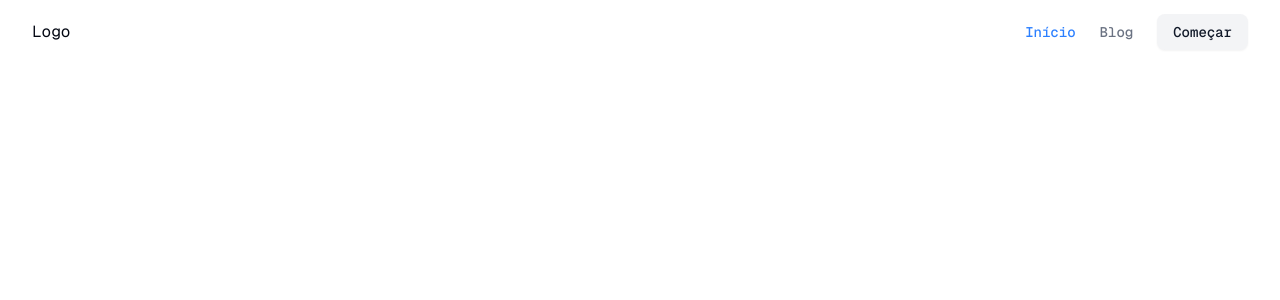
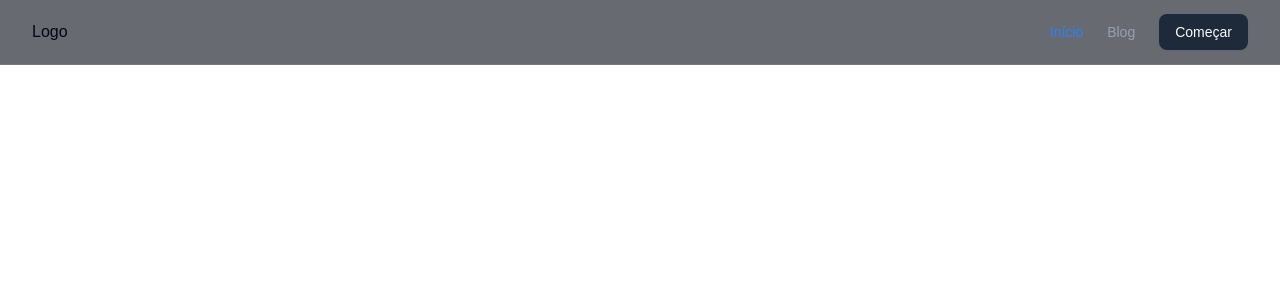
Before and after one commit to igorfbarbosa/landing-page-rocketseat, a Next.js app: page / in a window 1280 px wide. Shown: the top 300 px of the page. Built offline with nearby package versions, Linux system fonts and the light colour scheme.

Commit message:
Fundamentos do Next.js - Criando o Layout

```diff
--- /dev/null
+++ b/src/components/layout/index.ts
@@ -0,0 +1 @@
+export * from './layout'
--- /dev/null
+++ b/src/components/layout/layout.tsx
@@ -0,0 +1,15 @@
+import type { ReactNode } from 'react'
+import { Header } from '../header'
+
+interface LayoutProps {
+  children: ReactNode
+}
+
+export function Layout({ children }: LayoutProps) {
+  return (
+    <div className="relative flex min-h-screen flex-col dark">
+      <Header />
+      <main className="flex-1 flex flex-col mb-12">{children}</main>
+    </div>
+  )
+}
--- a/src/pages/_app.tsx
+++ b/src/pages/_app.tsx
@@ -1,6 +1,11 @@
+import { Layout } from '@/components/layout'
 import '@/styles/globals.css'
 import type { AppProps } from 'next/app'
 
 export default function App({ Component, pageProps }: AppProps) {
-  return <Component {...pageProps} />
+  return (
+    <Layout>
+      <Component {...pageProps} />
+    </Layout>
+  )
 }
--- a/src/pages/index.tsx
+++ b/src/pages/index.tsx
@@ -1,5 +1,3 @@
-import { Header } from '@/components/header'
-import { Button } from '@/components/ui/button'
 import { Geist, Geist_Mono } from 'next/font/google'
 
 const geistSans = Geist({
@@ -16,8 +14,6 @@
   return (
     <div
       className={`${geistSans.className} ${geistMono.className} grid grid-rows-[20px_1fr_20px] items-center justify-items-center min-h-screen p-8 pb-20 gap-16 sm:p-20 font-[family-name:var(--font-geist-sans)]`}
-    >
-      <Header />
-    </div>
+    />
   )
 }
```
